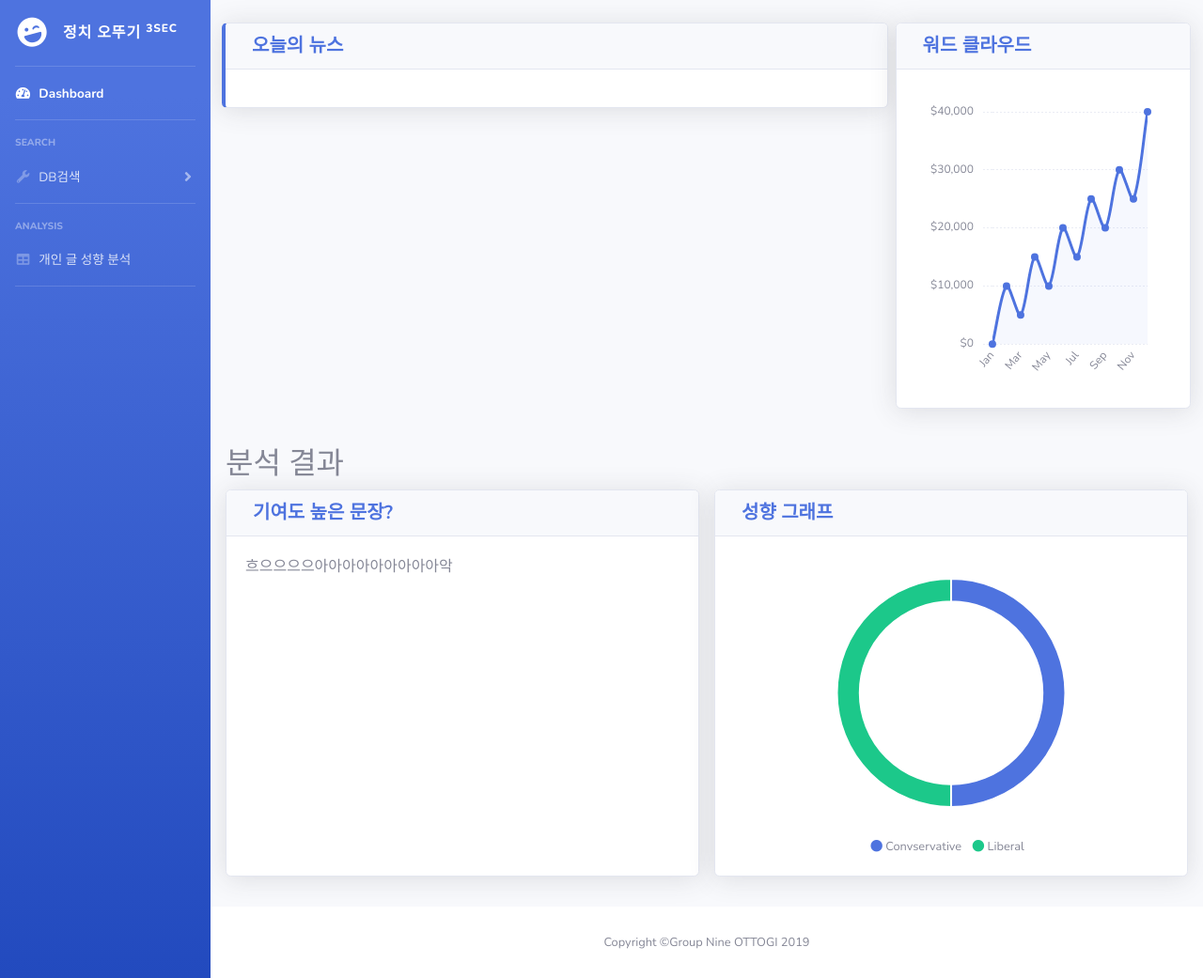
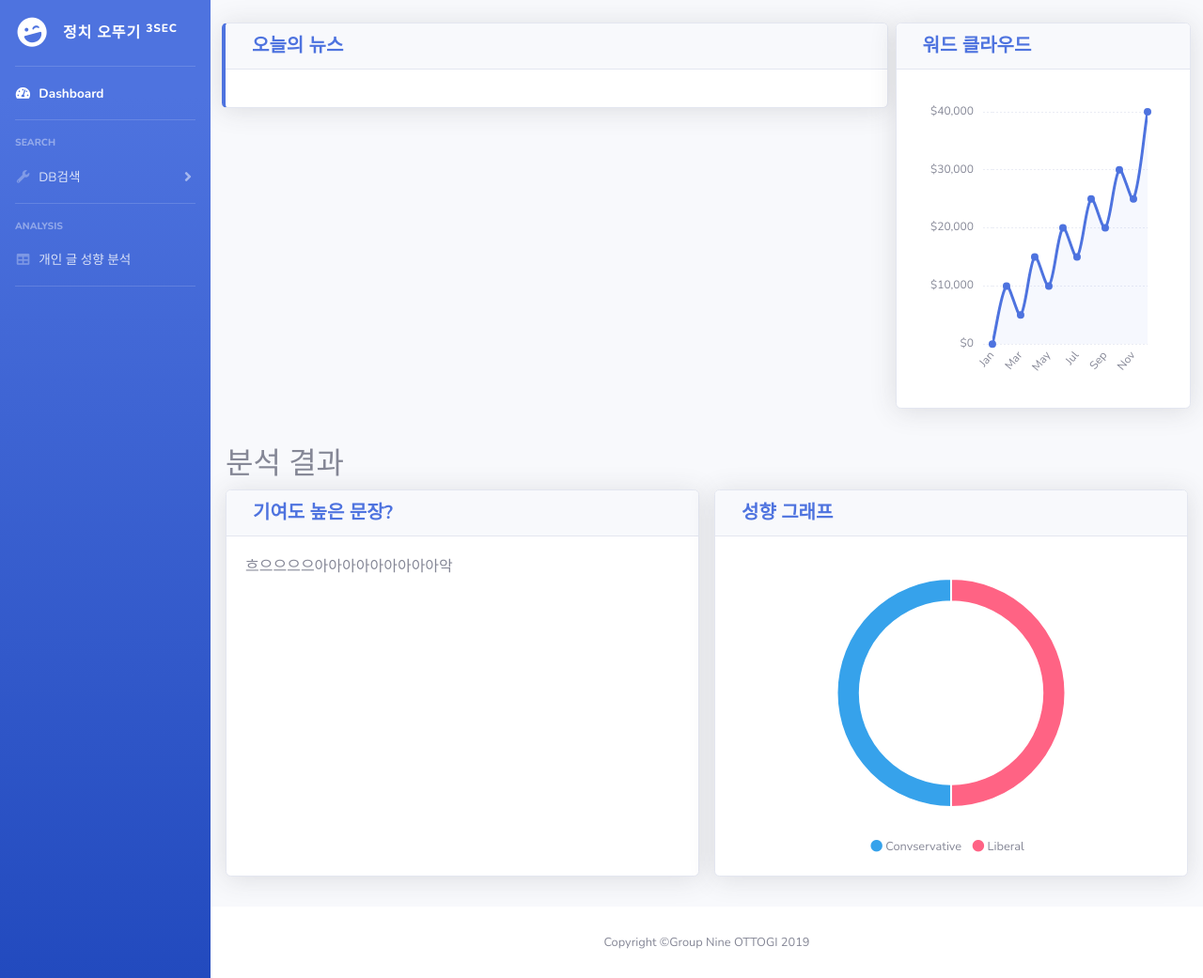
Before and after one commit to dc-koreauniv-9/Project-Assemble, a Flask app: page / in a window 1280 px wide. Shown: the whole page at 94% size. Run offline with Flask 2, Linux system fonts and the light colour scheme; data that the repository does not hold is empty; some libraries are stand-ins or nearby versions.

Commit message:
change chart color

```diff
--- a/total/templates/1index.html
+++ b/total/templates/1index.html
@@ -182,9 +182,9 @@
 								</div>
 								<div class="mt-4 text-center small">
 									<span class="mr-2">
-									<i class="fas fa-circle text-primary"></i> Convservative </span>
+									<i class="fas fa-circle" style="color:#36a2eb"></i> Convservative </span>
 									<span class="mr-2">
-									<i class="fas fa-circle text-success"></i> Liberal </span>
+									<i class="fas fa-circle" style="color:#ff6385"></i> Liberal </span>
 								</div>
 							</div>
 						</div>
@@ -280,8 +280,8 @@
 		labels: ["Conservative", "Liberal"],
 		datasets: [{
 		  data: {{ predicted }},
-		  backgroundColor: ['#4e73df', '#1cc88a'],
-		  hoverBackgroundColor: ['#2e59d9', '#17a673'],
+		  backgroundColor: ["rgb(255, 99, 132)", "rgb(54, 162, 235)"],
+		  hoverBackgroundColor: ['rgb(210, 50, 90)', 'rgb(20, 120, 190)'],
 		  hoverBorderColor: "rgba(234, 236, 244, 1)",
 		}],
 	  	},
```
